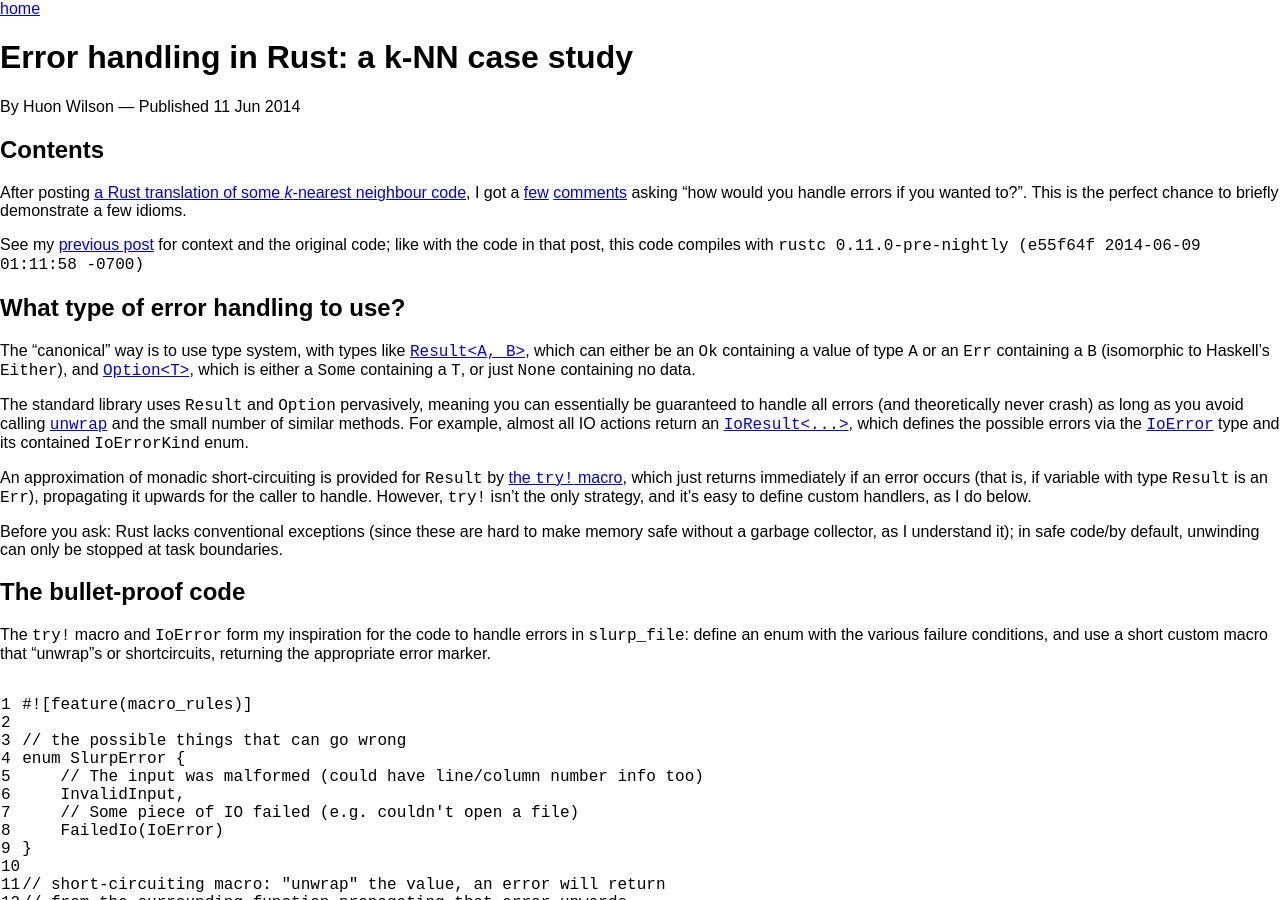
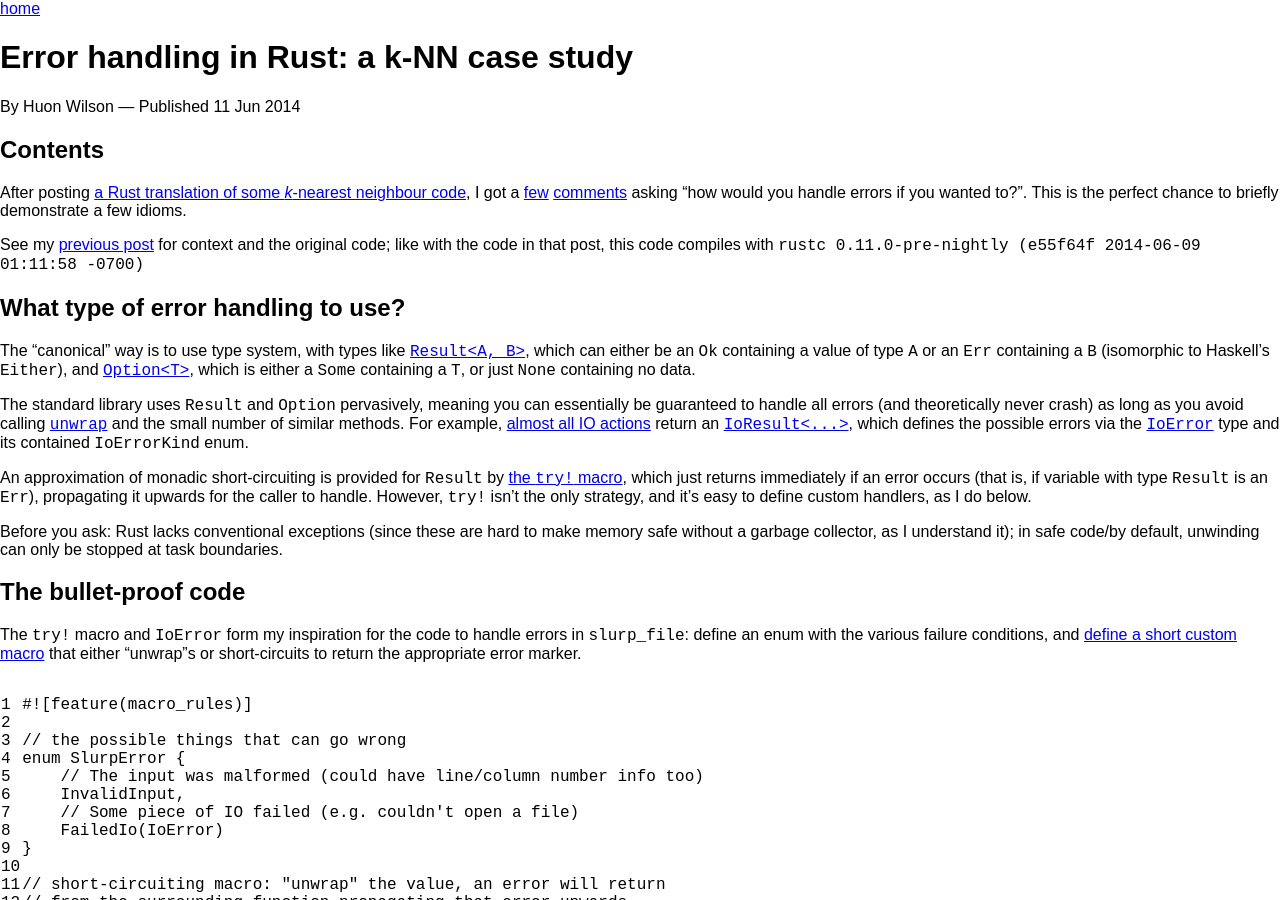
Before and after one commit to huonw/huonw.github.io, a Jekyll site: the page built from _posts/2014-06-11-error-handling-in-rust-knn-case-study.md, in a window 1280 px wide and 900 px high. Built offline with Jekyll 4.4.1, drawn with Linux system fonts in a browser that asks for light colours; comment, search, counter and statistics services are not loaded; some of the changed lines change nothing that is shown; some of the changed text lies outside the part shown.

Commit message:
vhbit's macroless implementation, and more descriptive links.

```diff
--- a/_posts/2014-06-11-error-handling-in-rust-knn-case-study.md
+++ b/_posts/2014-06-11-error-handling-in-rust-knn-case-study.md
@@ -32,11 +32,12 @@
 you can essentially be guaranteed to handle all errors (and
 theoretically never crash) as long as you avoid calling
 [`unwrap`][unwrap] and the small number of similar methods. For
-example, almost all IO actions return an [`IoResult<...>`][ioresult],
-which defines the possible errors via the [`IoError`][ioerror] type
-and its contained `IoErrorKind` enum.
+example, [almost all IO actions][iohandling] return an
+[`IoResult<...>`][ioresult], which defines the possible errors via the
+[`IoError`][ioerror] type and its contained `IoErrorKind` enum.
 
 [unwrap]: http://doc.rust-lang.org/master/core/result/type.Result.html#method.unwrap
+[iohandling]: http://doc.rust-lang.org/master/std/io/index.html#error-handling
 [ioresult]: http://doc.rust-lang.org/master/std/io/type.IoResult.html
 [ioerror]: http://doc.rust-lang.org/master/std/io/struct.IoError.html
 
@@ -57,8 +58,10 @@
 
 The `try!` macro and `IoError` form my inspiration for the code to
 handle errors in `slurp_file`: define an enum with the various failure
-conditions, and use a short custom macro that "unwrap"s or
-shortcircuits, returning the appropriate error marker.
+conditions, and [define a short custom macro][macros] that either
+"unwrap"s or short-circuits to return the appropriate error marker.
+
+[macros]: http://doc.rust-lang.org/master/guide-macros.html
 
 {% highlight rust linenos=table %}
 #![feature(macro_rules)]
@@ -134,6 +137,11 @@
 }
 {% endhighlight %}
 
+> vbhit provides [a nice alternative implementation][vhbit] that
+> avoids defining the macro.
+
+[vhbit]: http://www.reddit.com/r/rust/comments/27tuu5/error_handling_in_rust_a_knn_case_study/ci4nvpi.
+
 The return value can then be pattern-matched where-ever `slurp_file`
 is called, and the error propagated upwards there, or handled
 appropriately e.g. the `slurp_file` calls in `main` could be changed
```
